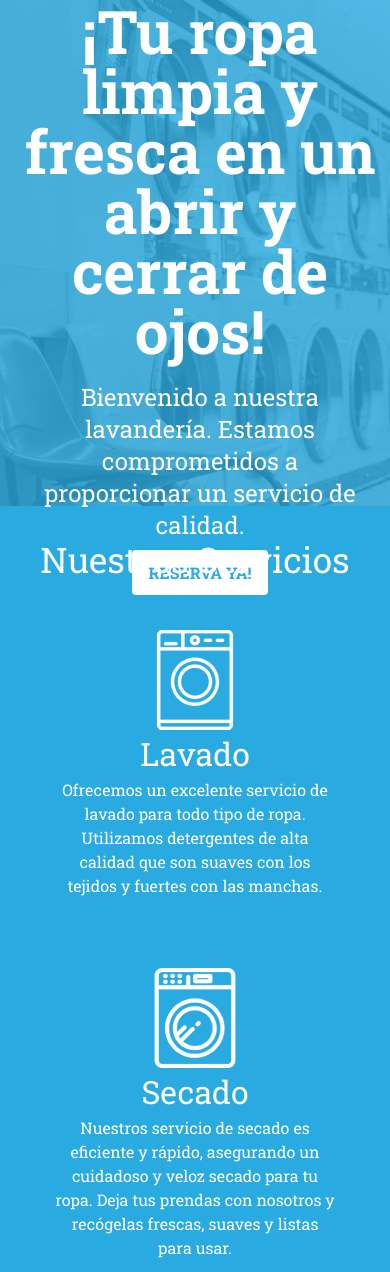
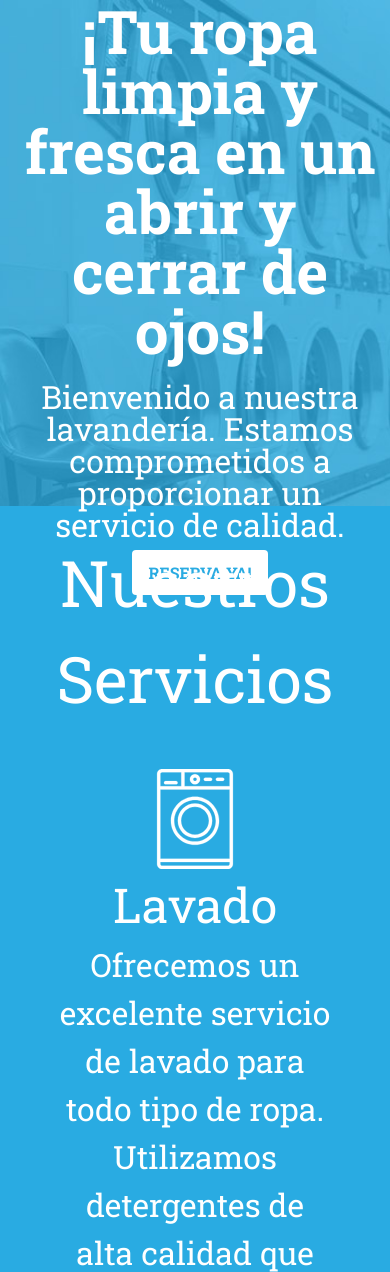
Before and after one commit to ElvisLC/LavanderiaAPP, a website: page views/home/index.html in a window 390 px wide. Shown: the top 1272 px of the page. Drawn offline with nearby package versions, Linux system fonts and the light colour scheme.

Commit message:
portfolio

```diff
--- a/views/home/index.css
+++ b/views/home/index.css
@@ -259,8 +259,25 @@ nav ul li {
 
     margin: 10%;
 }
+#servicios h3{
+  font-size:3rem ;
+}
+
+#servicios h2{
+  text-align: center;
+  font-size: 4rem;
+}
+
+#servicios p{
+  text-align: center;
+  font-size: 2rem;
 
 
+}
+
+.textoInicio p{
+  font-size: 2rem;
+}
 
 .disableItem{
     display: none;
@@ -277,12 +294,11 @@ nav ul li {
 }
 .sidenav {
     display: block;
-
     height: 100%;
     width: 0;
     position: fixed;
     z-index: 1;
-    top: 1rem;
+    top: 0;
     right: 0;
     background-color: #29ABE2;
     overflow-x: hidden;
--- a/views/home/index.html
+++ b/views/home/index.html
@@ -62,8 +62,8 @@
 
         <section id="beneficios" class="mx-0 px-0">
 
-          <div class=" py-10" style="background-color: #29ABE2;">
-            <h2 class="py-10 text-3xl font-bold text-center mb-8" style="color: #FFFFFF;">Beneficios de usar nuestras lavadoras</h2>
+          <div id="beneficioscont" class=" py-10" style="background-color: #29ABE2;">
+            <h2 class="py-10 text-5xl font-bold text-center mb-8 md:text-3xl" style="color: #FFFFFF;">Beneficios de usar nuestras lavadoras</h2>
             <ul class="mx-16 grid grid-cols-1 md:grid-cols-2 lg:grid-cols-3 gap-8">
               <li class="flex  items-center p-4 rounded-lg">
                 <div class="text-blue-600 text-3xl mr-4">
```
